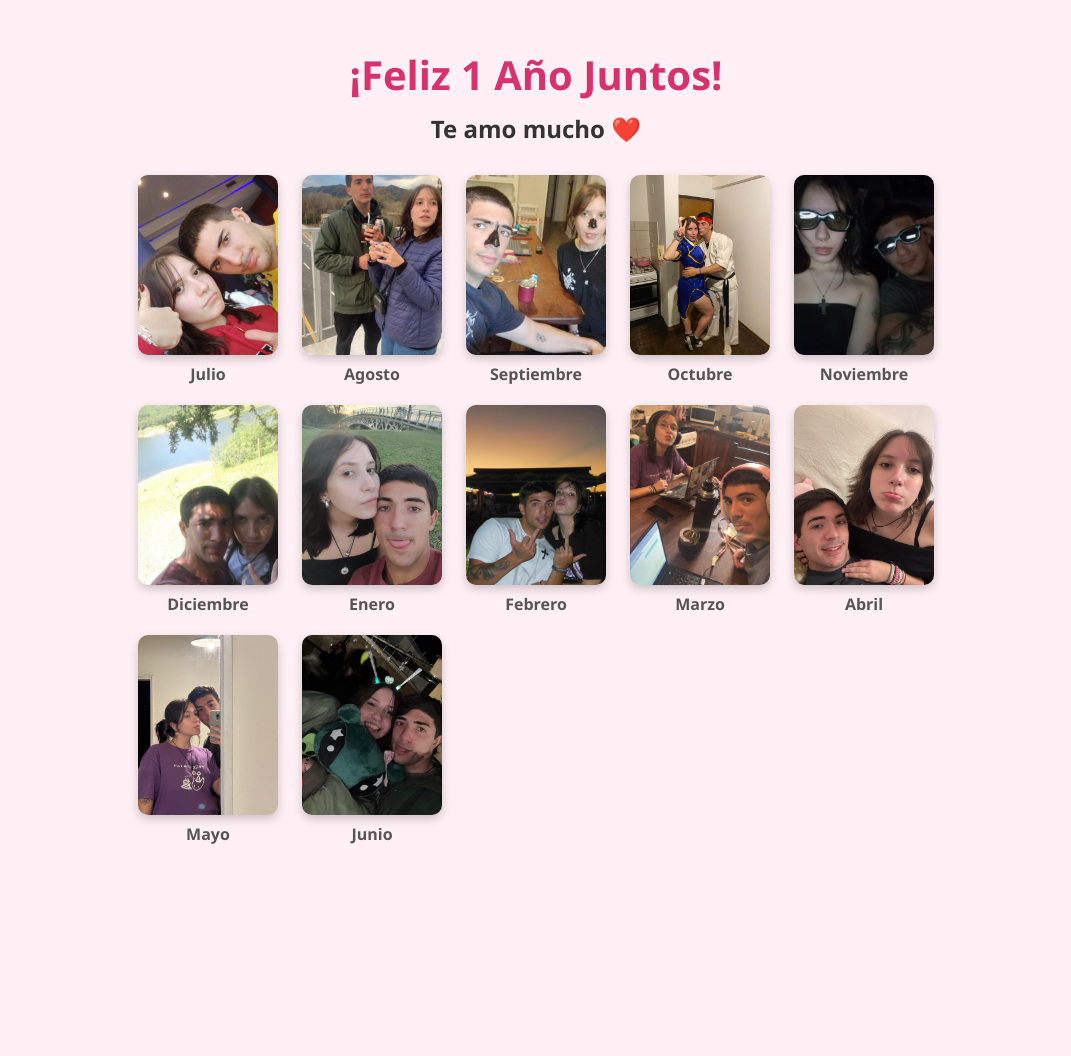
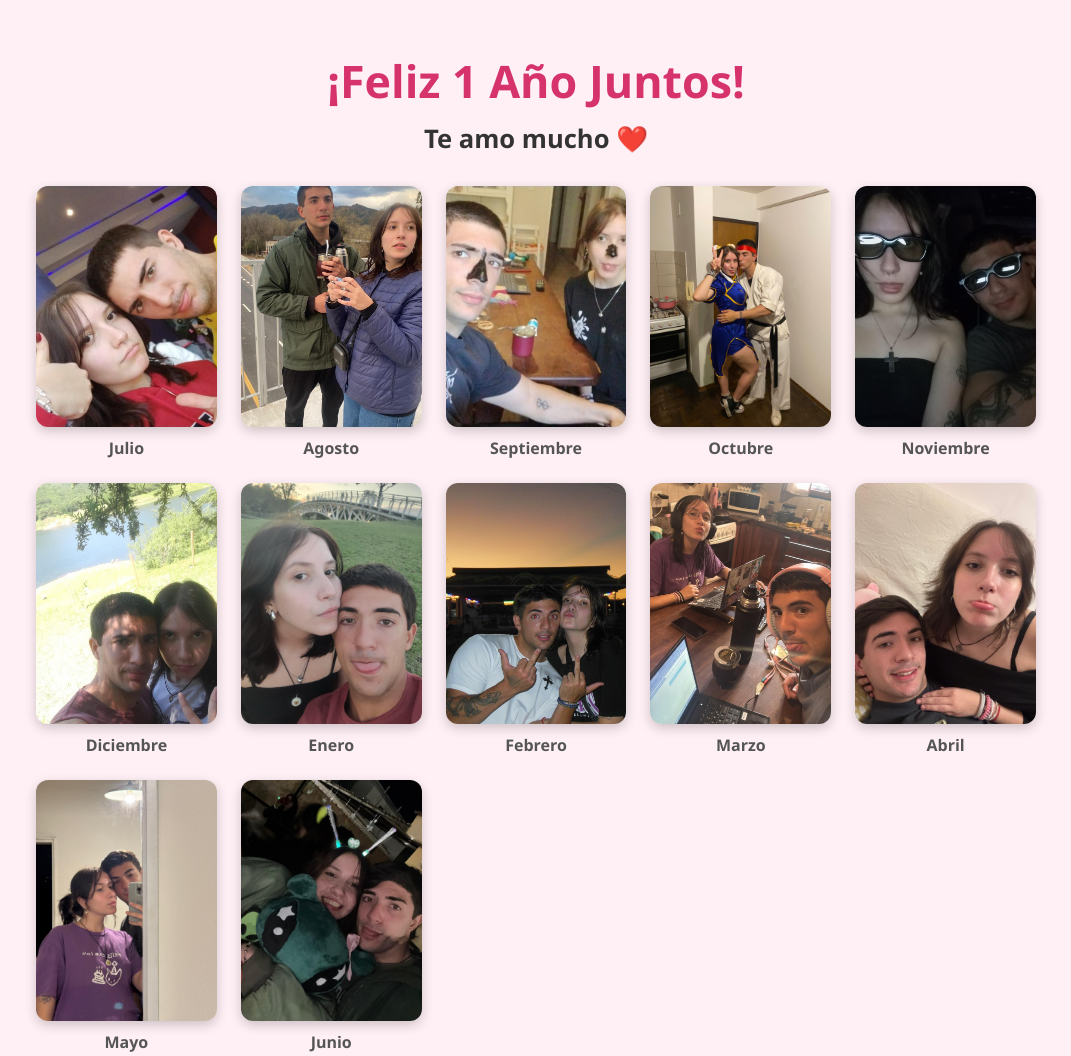
Before and after one commit to JuanGallo13/aniversarioAgus1, a plain HTML site: page index.html in a window 1280 px wide. Shown: the whole page, without its empty margins (104-1175 px from the left). Before the commit the page ends 865 px from the top, so only its background shows below. Drawn offline with Linux system fonts and the light colour scheme.

Commit message:
Update index.html

```diff
--- a/index.html
+++ b/index.html
@@ -5,52 +5,63 @@
     <title>A + J ❤️</title>
     <meta name="viewport" content="width=device-width, initial-scale=1.0">
     <style>
-        body {
+       body {
     background-color: #fff0f5;
     font-family: 'Segoe UI', Tahoma, Geneva, Verdana, sans-serif;
     display: flex;
     flex-direction: column;
     align-items: center;
     text-align: center;
-    min-height: 100vh;
     margin: 0;
     padding: 20px;
+    min-height: 100vh;
+    box-sizing: border-box;
 }
+
 h1 {
-    font-size: 2.5em;
+    font-size: 2.8em;
     color: #d6336c;
     margin-bottom: 10px;
 }
+
 h2 {
-    font-size: 1.5em;
+    font-size: 1.6em;
     color: #333;
     margin-top: 0;
     margin-bottom: 30px;
 }
+
 .gallery {
     display: grid;
-    grid-template-columns: repeat(auto-fit, minmax(140px, 1fr));
-    gap: 20px;
+    grid-template-columns: repeat(auto-fit, minmax(180px, 1fr));
+    gap: 24px;
     width: 100%;
-    max-width: 800px;
+    max-width: 1000px;
+    justify-items: center;
+    box-sizing: border-box;
 }
+
 .photo {
     display: flex;
     flex-direction: column;
     align-items: center;
+    width: 100%;
+    max-width: 200px;
 }
+
 .photo img {
-    width: 140px;
-    height: 180px;
+    width: 100%;
+    aspect-ratio: 3/4; /* mantiene proporción uniforme */
     object-fit: cover;
-    border-radius: 10px;
-    box-shadow: 0 4px 10px rgba(0,0,0,0.2);
+    border-radius: 12px;
+    box-shadow: 0 4px 12px rgba(0, 0, 0, 0.2);
 }
+
 .photo span {
-    margin-top: 8px;
+    margin-top: 10px;
     font-weight: bold;
     color: #555;
-    font-size: 1em;
+    font-size: 1rem;
 }
         @media (max-width: 600px) {
             .photo {
```
